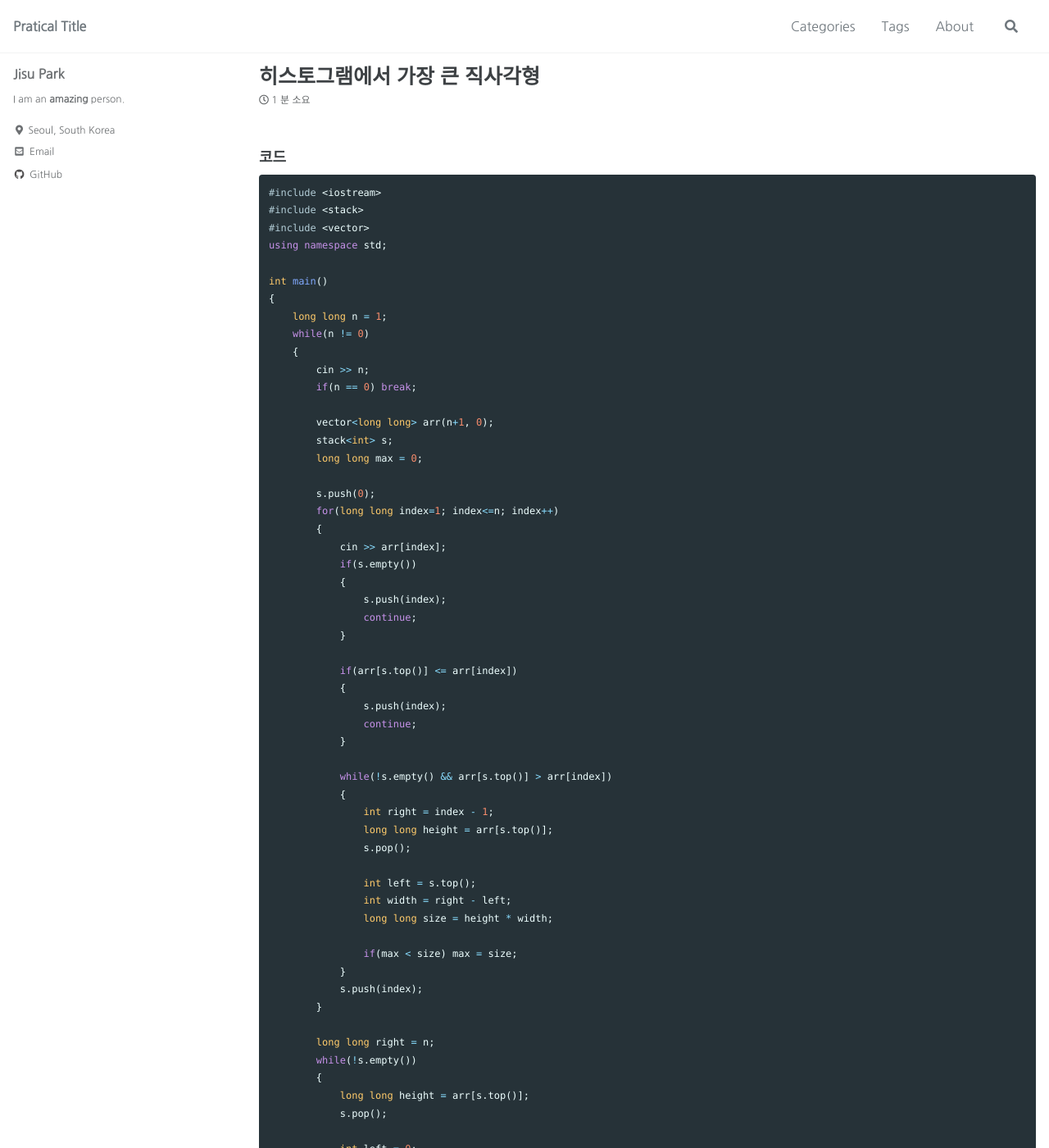
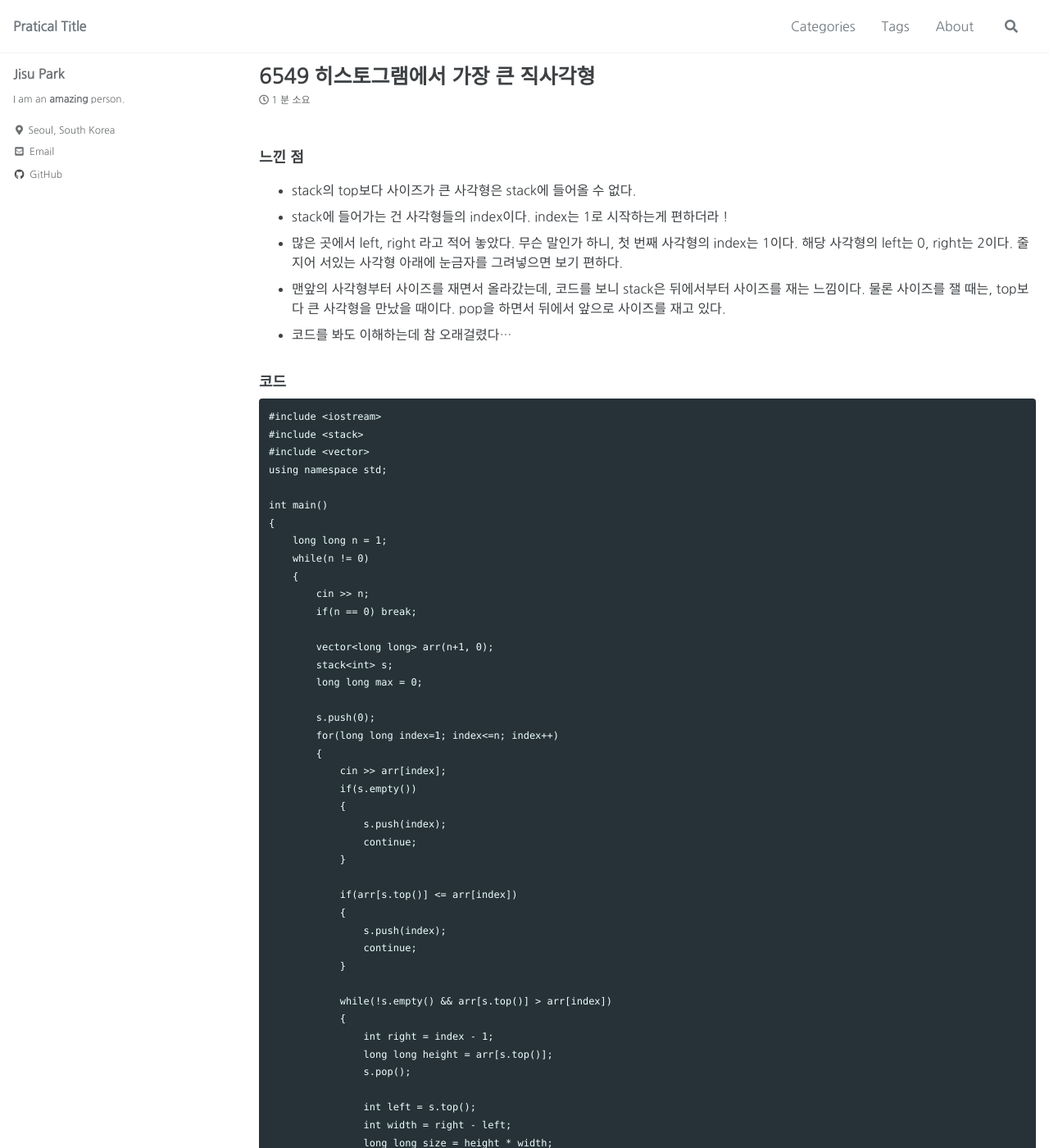
Before and after one commit to toothless486/toothless486.github.io, a Jekyll site: the page built from _posts/2022-07-13-6549.md, in a window 1280 px wide and 1400 px high. Shown: the whole window at 82% size. Built offline with Jekyll 4.4.1, drawn with Linux system fonts in a browser that asks for light colours; cached includes are drawn as plain includes; some web fonts are replaced; some of the changed text lies outside the part shown.

````diff
--- a/_posts/2022-07-13-6549.md
+++ b/_posts/2022-07-13-6549.md
@@ -1,14 +1,22 @@
 ---
-title:  "히스토그램에서 가장 큰 직사각형"
+title:  "6549 히스토그램에서 가장 큰 직사각형"
 classes: wide
 categories:
-  - Algorithms
+    Algorithms
 tags:
-  - stack
+    stack
 ---
+### 느낀 점
+
+- stack의 top보다 사이즈가 큰 사각형은 stack에 들어올  수  없다.
+- stack에 들어가는 건 사각형들의 index이다.  index는 1로 시작하는게 편하더라  !
+- 많은 곳에서 left, right 라고 적어 놓았다.  무슨 말인가 하니, 첫 번째 사각형의 index는 1이다. 해당 사각형의  left는 0, right는 2이다. 줄지어 서있는 사각형 아래에  눈금자를 그려넣으면  보기 편하다.
+- 맨앞의 사각형부터 사이즈를 재면서 올라갔는데, 코드를 보니 stack은 뒤에서부터 사이즈를 재는 느낌이다. 물론 사이즈를 잴 때는,  top보다  큰 사각형을  만났을  때이다. pop을 하면서 뒤에서 앞으로  사이즈를 재고 있다.
+- 코드를 봐도 이해하는데 참 오래걸렸다…
 
 ### 코드
-```c++
+
+```
 #include <iostream>
 #include <stack>
 #include <vector>
@@ -75,18 +83,18 @@ int main()
 
             if(max < size) max = size;
         }
-        cout << max << "\n";
+        cout << max << "\\n";
     }
     return 0;
 }
+
 ```
 
 ### 문제 해결
+
 1. 반례
-input 4 1 4 3 3 일 때, 최댓값 9가 나오지 않았습니다.
-정확한 left 값을 구하기 위해서는 pop을 해아 합니다. pop을 하고 나면은 왼쪽의 위치가 나옵니다.
-
+    1. input 4 1 4 3 3 일 때, 최댓값 9가 나오지 않았다.
+    2. 정확한 left 값을 구하기 위해서는 pop을 해야 한다. pop을 하고 나면은 왼쪽의 위치가 나온다.
 2. 런타임 에러 (NZEC)
-https://help.acmicpc.net/judge/rte/NZEC
-input 7 2 1 4 5 1 3 3 으로 주어졌을 때 런타임 에러 발생하였습니다.
-index의 시작을 1로 두고 index <= n 까지 돌리면서 해결하였습니다.
+    1. [https://help.acmicpc.net/judge/rte/NZEC](https://help.acmicpc.net/judge/rte/NZEC)
+    2. input 7 2 1 4 5 1 3 3 으로 주어졌을 때 런타임 에러 발생하였다.  index의 시작을 1로 두고 index <= n 까지 돌리면서 해결 !
````
Also changed, not shown: _posts/2022-07-13-3015.md (+14 -7 lines), _posts/2022-07-19-1717.md (added, +111 -0 lines).
